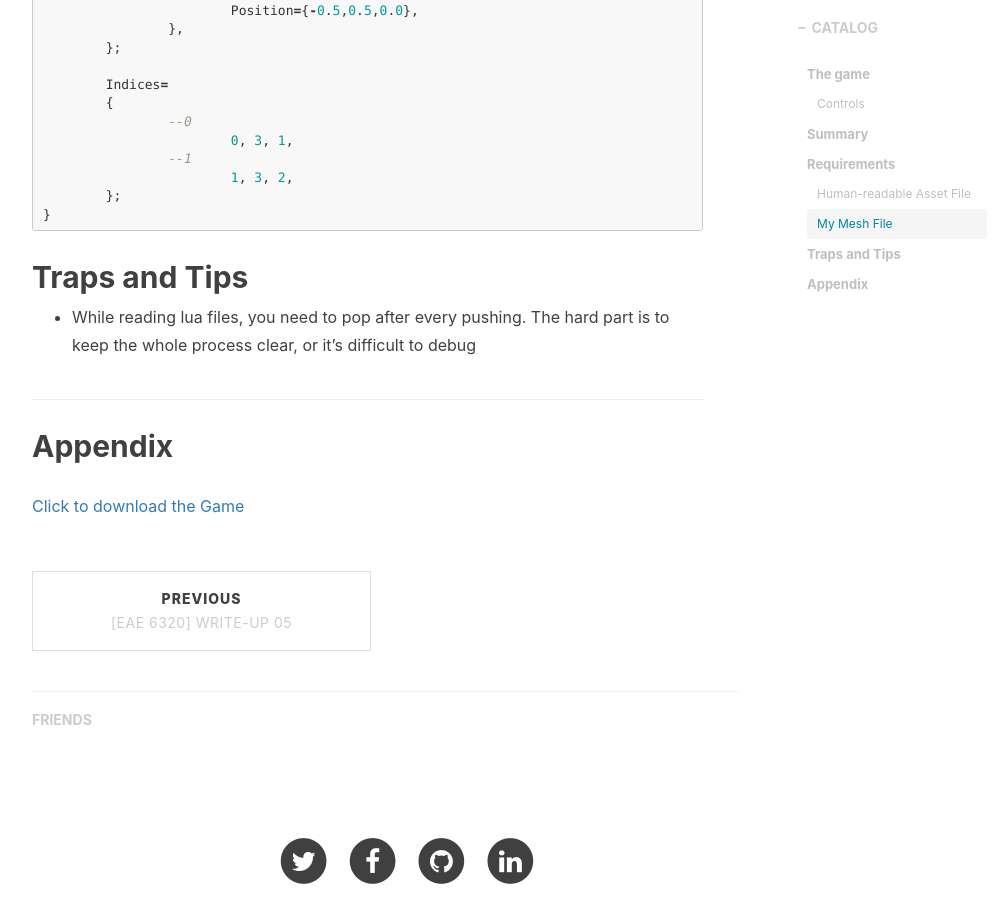
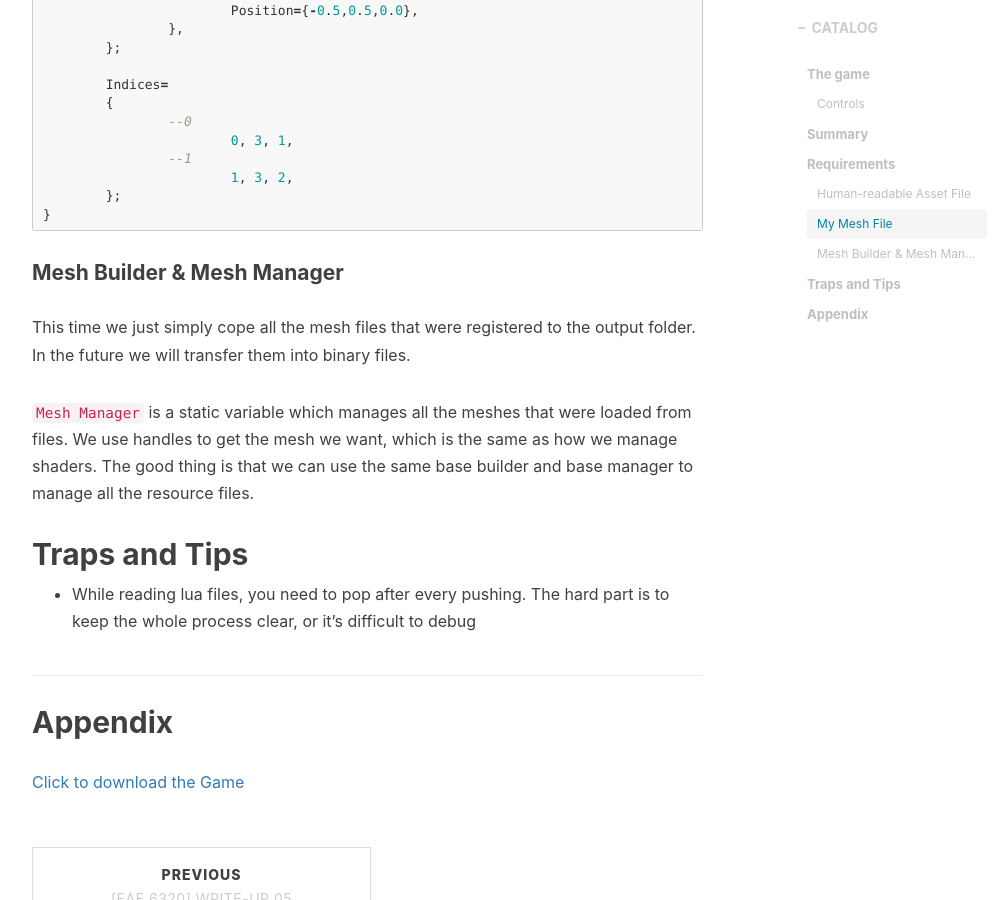
Before and after one commit to Torlyers/Torlyers.github.io, a Jekyll site: the page built from _posts/2018-10-01-write-up-06.markdown, in a window 1280 px wide and 900 px high, scrolled down 2628 px. Shown: the whole window, without its empty margins (233-1234 px from the left). Built offline with Jekyll 4.4.1, drawn with Linux system fonts in a browser that asks for light colours; nearby versions of some CDN libraries; comment, search, counter and statistics services are not loaded.

Commit message:
finished

````diff
--- a/_includes/posts/2018-10-01-write-up-06/en.md
+++ b/_includes/posts/2018-10-01-write-up-06/en.md
@@ -59,6 +59,13 @@ return
 }
 ```
 
+#### Mesh Builder & Mesh Manager
+This time we just simply cope all the mesh files that were registered to the output folder. In the future we will transfer them into binary files.
+
+`Mesh Manager` is a static variable which manages all the meshes that were loaded from files. We use handles to get the mesh we want, which is the same as how we manage shaders. The good thing is that we can use the same base builder and base manager to manage all the resource files.
+
+
+
 ## Traps and Tips
 * While reading lua files, you need to pop after every pushing. The hard part is to keep the whole process clear, or it's difficult to debug
 
````
